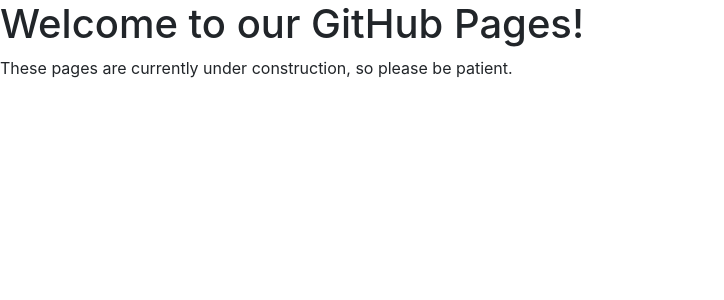
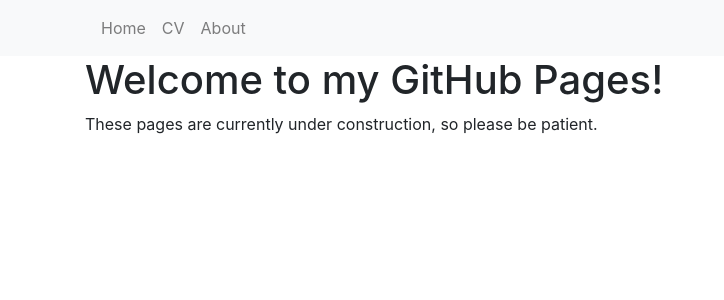
Before and after one commit to jussijokinen/jussijokinen.github.io, a Jekyll site: the page built from index.html, in a window 1280 px wide. Shown: the top 300 px of the page, without its empty margins (0-724 px from the left). Built offline with Jekyll 4.4.1, drawn with Linux system fonts in a browser that asks for light colours.

Commit message:
Update index.html
Updated the homepage.

```diff
--- a/index.html
+++ b/index.html
@@ -1,22 +1,10 @@
-<!DOCTYPE html>
-<html lang="en">
-  <head>
-    <!-- Required meta tags -->
-    <meta charset="utf-8">
-    <meta name="viewport" content="width=device-width, initial-scale=1, shrink-to-fit=no">
+---
+layout: default
+title: Infected-design's GitHub Pages
+---
 
-    <!-- Bootstrap CSS -->
-    <link rel="stylesheet" href="https://cdn.jsdelivr.net/npm/bootstrap@4.6.0/dist/css/bootstrap.min.css" integrity="sha384-B0vP5xmATw1+K9KRQjQERJvTumQW0nPEzvF6L/Z6nronJ3oUOFUFpCjEUQouq2+l" crossorigin="anonymous">
+<article class="">
+	<h1>Welcome to my GitHub Pages!</h1>
 
-    <title>Infected-design's GitHub Pages!</title>
-  </head>
-  <body>
-    <h1>Welcome to our GitHub Pages!</h1>
-
-    <p>These pages are currently under construction, so please be patient. </p>
-
-    <script src="https://code.jquery.com/jquery-3.5.1.slim.min.js" integrity="sha384-DfXdz2htPH0lsSSs5nCTpuj/zy4C+OGpamoFVy38MVBnE+IbbVYUew+OrCXaRkfj" crossorigin="anonymous"></script>
-    <script src="https://cdn.jsdelivr.net/npm/popper.js@1.16.1/dist/umd/popper.min.js" integrity="sha384-9/reFTGAW83EW2RDu2S0VKaIzap3H66lZH81PoYlFhbGU+6BZp6G7niu735Sk7lN" crossorigin="anonymous"></script>
-    <script src="https://cdn.jsdelivr.net/npm/bootstrap@4.6.0/dist/js/bootstrap.min.js" integrity="sha384-+YQ4JLhjyBLPDQt//I+STsc9iw4uQqACwlvpslubQzn4u2UU2UFM80nGisd026JF" crossorigin="anonymous"></script>
-  </body>
-</html>
+	<p>These pages are currently under construction, so please be patient. </p>
+</article>
```
